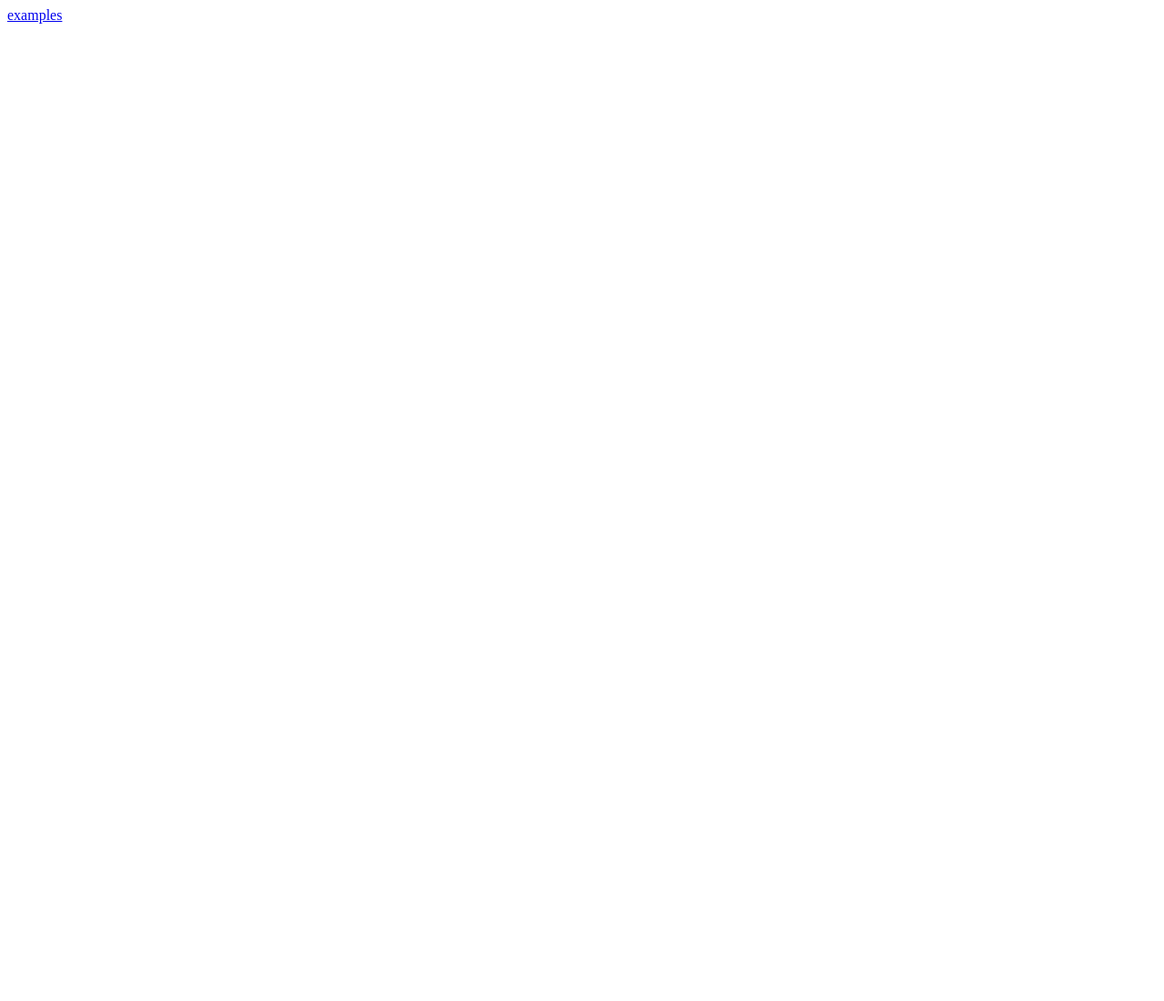
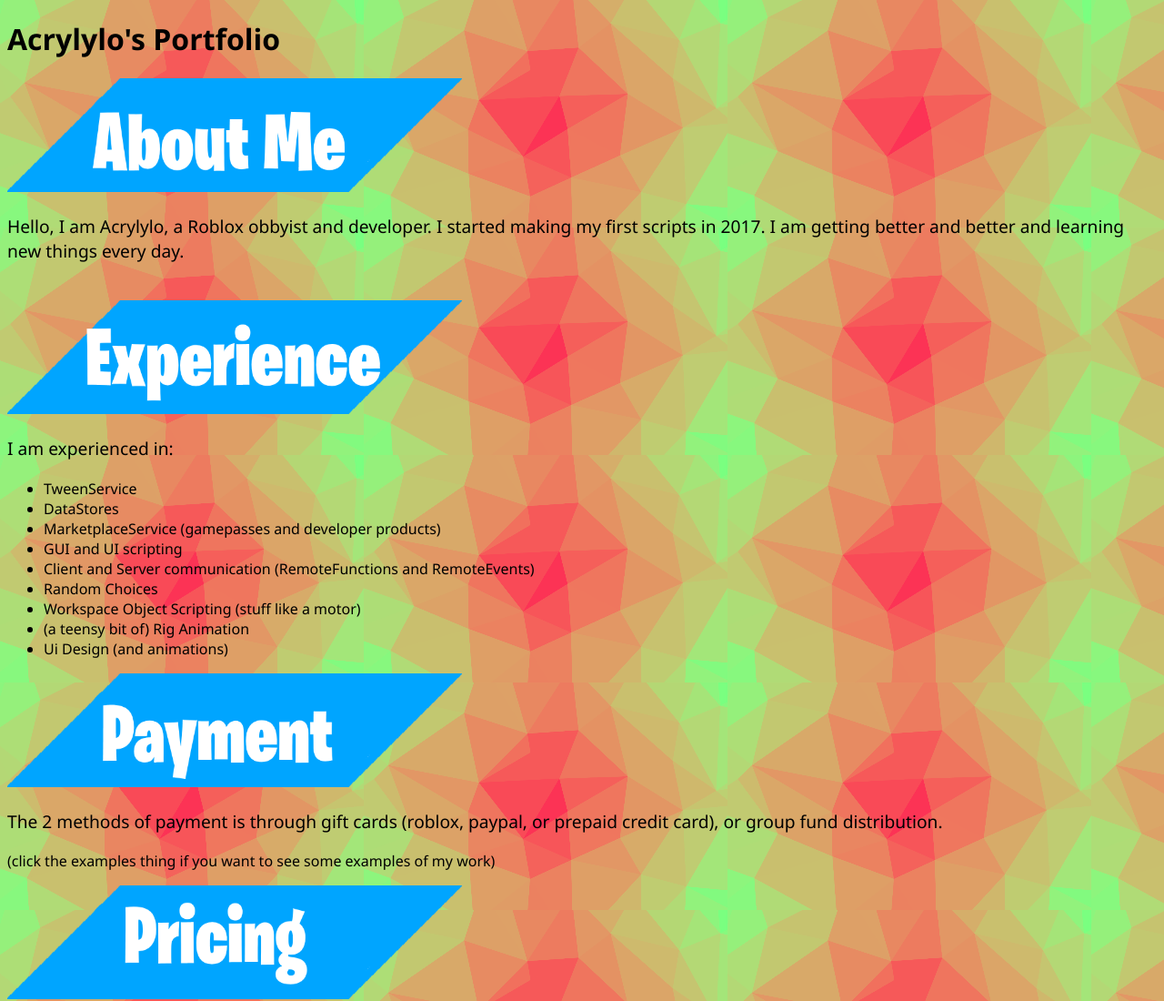
Before and after one commit to edwardcole/portfolio, a plain HTML site: page index.html in a window 1280 px wide. Shown: the top 1100 px of the page at 91% size. Before the commit the page ends 800 px from the top, so only its background shows below. Drawn offline with Linux system fonts and the light colour scheme.

Commit message:
Update index.html

```diff
--- a/index.html
+++ b/index.html
@@ -1,4 +1,64 @@
 <!DOCTYPE html>
 <html>
-    <a href="./examples.html">examples</a>
+    <head>
+        <title>Acrylylo's Portfolio</title>
+        <style>
+            #font {
+                font-family: 'Segoe UI', Tahoma, Geneva, Verdana, sans-serif;
+            }
+            html {
+                background-image: url("https://raw.githubusercontent.com/edwardcole/portfolio/main/trianglify-lowres%20(1).png");
+            }
+            #par {
+                font-size:larger;
+            }
+            #title {
+                font-size:xx-large;
+            }
+            #thing {
+                background-image: url("https://github.com/edwardcole/portfolio/blob/main/examples.png?raw=true");
+            }
+        </style>
+    </head>
+    <span id="font">
+        <h1>Acrylylo's Portfolio</h1>
+
+        <img src="https://raw.githubusercontent.com/edwardcole/portfolio/main/about%20me.png" id="banner" height="125px" width="500px">
+<p id="par">Hello, I am Acrylylo, a Roblox obbyist and developer. I started making my first scripts in 2017. I am getting better and better and learning new things every day.</p><br>
+
+        <img src="https://github.com/edwardcole/portfolio/blob/main/experience.png?raw=true" height="125px" width="500px">
+        <p id="par">I am experienced in:<ul>
+            <li>TweenService</li>
+            <li>DataStores</li>
+            <li>MarketplaceService (gamepasses and developer products)</li>
+            <li>GUI and UI scripting</li>
+            <li>Client and Server communication (RemoteFunctions and RemoteEvents)</li>
+            <li>Random Choices</li>
+            <li>Workspace Object Scripting (stuff like a motor)</li>
+            <li>(a teensy bit of) Rig Animation</li>
+            <li>Ui Design (and animations)</li>
+        </ul></p>
+        <img src="https://github.com/edwardcole/portfolio/blob/main/Payment.png?raw=true" height="125px" width="500px">
+        <p id="par">
+            The 2 methods of payment is through gift cards (roblox, paypal, or prepaid credit card), or group fund distribution.
+        </p>
+        <p>(click the examples thing if you want to see some examples of my work)</p>
+        <img src="https://github.com/edwardcole/portfolio/blob/main/Pricing.png?raw=true" height="125px" width="500px">
+        <p id=title>
+            My pricing can range from at least free, up to 5k (5000) robux. It mostly varies on the task.
+        </p>
+        <p id="par">
+            For instance, if you wanted me to make you an obby with a few spinny death bricks, that would be free (up to 400ish robux), since obbies are mostly low-effort and easy to make.<br>
+            If you wanted me to make you a small functioning gear simulator style with a nice ui, that would be around 500 (depending on the gear usually) to 1k robux.<br>
+            If you wanted me to make you a gun with animations, a reloading system, a scoreboard, and a lobby (ui with play game and stuff), that would be around 3000 robux to 5000 robux. I would not recommend doing this because it will take a lot of time.<br>
+        </p>
+        <p><a href="./examples.html"><img src="https://github.com/edwardcole/portfolio/blob/main/examples.png?raw=true" id="thing"></a></p>
+        <br><br>
+        <p> Contact me on:
+            <ul>
+                <li>Discord: mr cool#6851 (you can find me in the JToH discord)</li>
+                <li>Roblox PM: Acrylylo</li>
+            </ul>
+        </p>
+    </span>
 </html>
```
